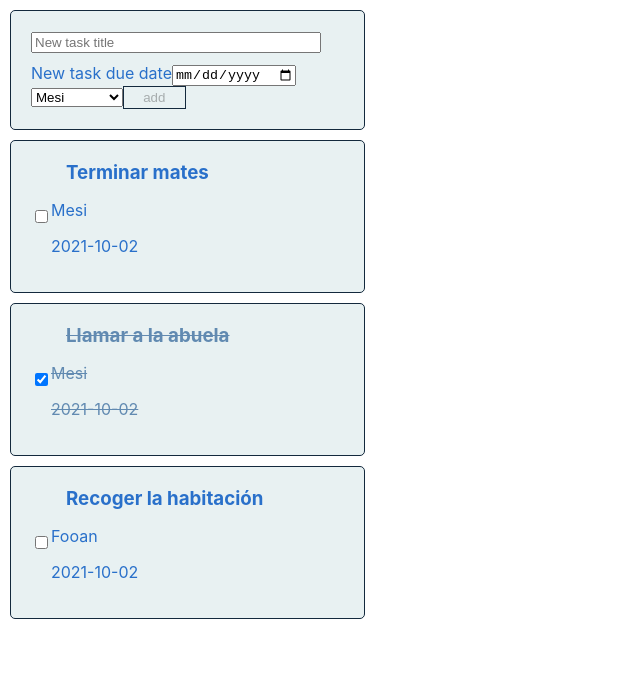
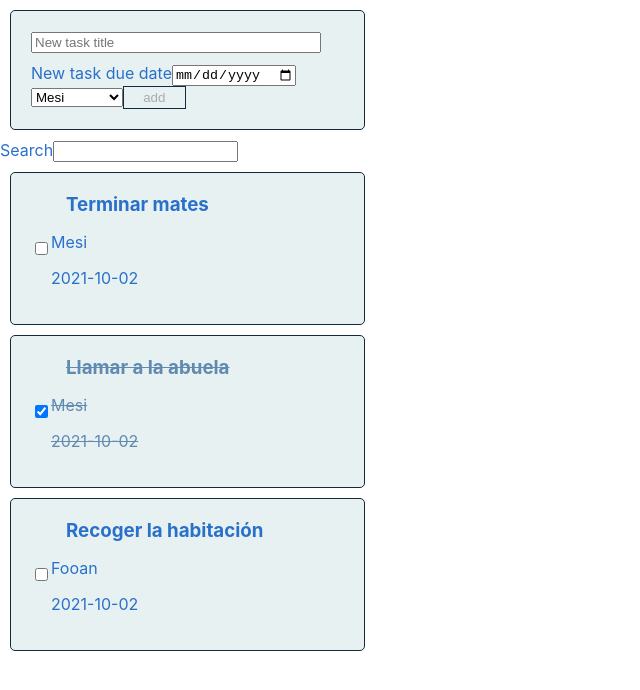
Before and after one commit to programming-classes/react-guide, a React (Create React App) app: page / in a window 1280 px wide. Shown: the top 690 px of the page, without its empty margins (0-640 px from the left). Built offline with nearby package versions, Linux system fonts and the light colour scheme; some icons are missing.

Commit message:
allow to filter tasks

```diff
--- a/src/App.js
+++ b/src/App.js
@@ -1,7 +1,8 @@
 import "./App.css";
-import TaskItem from "./components/TaskItem";
+import TaskList from "./components/TaskList";
 import NewTaskItemForm from "./components/NewTaskItemForm";
 import React, { useState } from "react";
+import FilterTasks from "./components/FilterTasks";
 
 const DUMMY_TASKS = [
   {
@@ -31,8 +32,9 @@ const DUMMY_OWNERS = ["Mesi", "Padre Baez", "Fooaquin"];
 const App = () => {
   const [tasks, setTasks] = useState(DUMMY_TASKS);
   const [ownwers] = useState(DUMMY_OWNERS);
+  const [filter, setFilter] = useState("");
 
-  const deleteTask = (taskId) => {
+  const deleteTaskHandler = (taskId) => {
     const tasksCopy = [...tasks];
     const indexToDelete = tasksCopy.findIndex((task) => task.id === taskId);
     tasksCopy.splice(indexToDelete, 1);
@@ -60,16 +62,13 @@ const App = () => {
         owners={ownwers}
         newTaskItemHandler={newTaskItemHandler}
       />
-      <div className="task-items">
-        {tasks.map((task) => (
-          <TaskItem
-            key={task.id}
-            task={task}
-            deleteHandler={() => deleteTask(task.id)}
-            checkHandler={() => checkTaskHandler(task.id)}
-          />
-        ))}
-      </div>
+      <FilterTasks onChange={setFilter} />
+      <TaskList
+        tasks={tasks}
+        filter={filter}
+        checkTaskHandler={checkTaskHandler}
+        deleteTaskHandler={deleteTaskHandler}
+      />
     </div>
   );
 };
--- /dev/null
+++ b/src/components/FilterTasks.js
@@ -0,0 +1,13 @@
+const FilterTasks = ({ onChange }) => {
+  const filterTaskChangehandler = (event) => {
+    onChange(event.target.value);
+  };
+  return (
+    <div>
+      <label htmlFor="filter-task-input">Search</label>
+      <input type="text" onChange={filterTaskChangehandler} />
+    </div>
+  );
+};
+
+export default FilterTasks;
--- /dev/null
+++ b/src/components/TaskList.js
@@ -0,0 +1,21 @@
+import TaskItem from "./TaskItem";
+
+const TaskList = ({ tasks, filter, deleteTaskHandler, checkTaskHandler }) => {
+  const matchTitle = (filter) => (task) =>
+    task.title.toLowerCase().includes(filter.toLowerCase());
+  const filteredTasks =
+    filter.length > 0 ? tasks.filter(matchTitle(filter)) : tasks;
+  return (
+    <div className="task-items">
+      {filteredTasks.map((task) => (
+        <TaskItem
+          key={task.id}
+          task={task}
+          deleteHandler={() => deleteTaskHandler(task.id)}
+          checkHandler={() => checkTaskHandler(task.id)}
+        />
+      ))}
+    </div>
+  );
+};
+export default TaskList;
```
